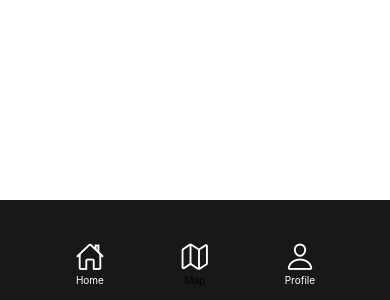
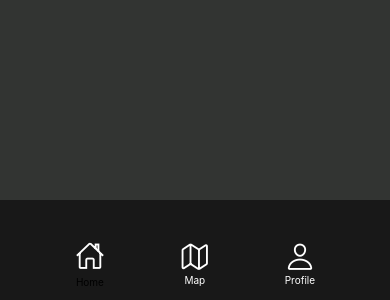
Before and after one commit to jwmke/eSkate, a React Native app: screen / in a window 390 px wide. Shown: the part 544-844 px from the top of the page. Built offline with nearby package versions, Linux system fonts and the light colour scheme.

Commit message:
navbar complete functionality w/ Context

```diff
--- a/App.tsx
+++ b/App.tsx
@@ -1,15 +1,26 @@
-import { StatusBar } from 'expo-status-bar';
 import { StyleSheet, View } from 'react-native';
 import Map from './pages/map';
-import { useState } from 'react';
+import Home from './pages/home';
+import Profile from './pages/profile';
+import { createContext, useState } from 'react';
+
+export const PageContext = createContext(null);
 
 export default function App() {
   const [page, setPage] = useState('home');
 
+  const togglePage = (p:string) => {
+    setPage(p);
+  }
+
   return (
-    <View style={styles.container}>
-      <Map setPage={() => setPage}/>
-    </View>
+    <PageContext.Provider value={{ togglePage } as any}>
+      <View style={styles.container}>
+        {page === 'home' ? <Home/>
+        : page === 'map' ? <Map/>
+        : <Profile/>}
+      </View>
+    </PageContext.Provider>
   );
 }
 
--- a/pages/home.tsx
+++ b/pages/home.tsx
@@ -0,0 +1,23 @@
+import { StatusBar } from 'expo-status-bar';
+import { StyleSheet, View } from 'react-native';
+
+import NavBar from '../ui/components/navbar';
+
+type HomeProps = {
+};
+
+export default function Home(props: HomeProps) {
+    return (
+      <View style={styles.container}>
+        <NavBar selected={'home'} />
+        <StatusBar style="inverted" />
+      </View>
+    );
+  }
+
+  const styles = StyleSheet.create({
+    container: {
+      flex: 1,
+      backgroundColor: '#323432'
+    },
+  });
--- a/pages/map.tsx
+++ b/pages/map.tsx
@@ -8,7 +8,6 @@ import * as data from '../ui/style/map.json';
 import NavBar from '../ui/components/navbar';
 
 type MapProps = {
-  setPage: Function;
 };
 
 export default function Map(props: MapProps) {
@@ -16,8 +15,16 @@ export default function Map(props: MapProps) {
 
     return (
       <View style={styles.container}>
-        <MapView style={styles.map} customMapStyle={mapStyle} showsCompass={false}/>
-        <NavBar selected={'map'} setPage={props.setPage}/>
+        <MapView style={styles.map}
+          customMapStyle={mapStyle}
+          showsCompass={false}
+          initialRegion={{
+            latitude: 43.040758,
+            longitude: -87.904113,
+            latitudeDelta: 0.0922,
+            longitudeDelta: 0.0421,
+          }}/>
+        <NavBar selected={'map'}/>
         <StatusBar style="inverted" />
       </View>
     );
@@ -32,16 +39,4 @@ export default function Map(props: MapProps) {
       height: '100%',
       zIndex: 1,
     },
-    // searchBox: {
-    //   height: 55,
-    //   width: 55,
-    //   top: 45,
-    //   right: 15,
-    //   position: "absolute",
-    //   backgroundColor: "#fff",
-    //   zIndex: 2,
-    //   borderRadius: 10,
-    //   alignItems: 'center',
-    //   justifyContent: 'center'
-    // }
   });
--- a/pages/profile.tsx
+++ b/pages/profile.tsx
@@ -0,0 +1,23 @@
+import { StatusBar } from 'expo-status-bar';
+import { StyleSheet, View } from 'react-native';
+
+import NavBar from '../ui/components/navbar';
+
+type ProfileProps = {
+};
+
+export default function Profile(props: ProfileProps) {
+    return (
+      <View style={styles.container}>
+        <NavBar selected={'profile'}/>
+        <StatusBar style="inverted" />
+      </View>
+    );
+  }
+
+  const styles = StyleSheet.create({
+    container: {
+      flex: 1,
+      backgroundColor: '#323432'
+    },
+  });
--- a/ui/components/navbar.tsx
+++ b/ui/components/navbar.tsx
@@ -1,24 +1,44 @@
 import { StyleSheet, View, Text, TouchableOpacity } from 'react-native';
+import { useContext } from 'react';
 import { LinearGradient } from 'expo-linear-gradient';
 import { Ionicons } from '@expo/vector-icons';
 import MaskedView from '@react-native-masked-view/masked-view';
 
+import { PageContext } from '../../App';
+
 type NavBarProps = {
     selected: string,
-    setPage: Function
 };
 
 export default function NavBar(props: NavBarProps) {
+    const { togglePage } : any = useContext(
+        PageContext
+    );
+
     return (
     <View style={styles.background}>
-        <TouchableOpacity onPress={props.setPage('home')}>
-            <View style={styles.navButton}>
+        <TouchableOpacity onPress={() => togglePage('home')}>
+            {props.selected === 'home' ? <View style={styles.navButton}>
+                <MaskedView maskElement={<Ionicons name="home-outline" size={30} color="white" />}>
+                    <LinearGradient style={{width: 30, height: 30}}
+                                colors={['#fe4773', '#8f30a1']}
+                                start={{ x: 0, y: 0 }}
+                                end={{ x: 0, y: 1 }}/>
+                    </MaskedView>
+                    <MaskedView maskElement={<Text style={styles.selectedText}>Home</Text>}>
+                    <LinearGradient style={{width: 27, height: 20}}
+                                colors={['#fe4773', '#8f30a1']}
+                                start={{ x: 0, y: 0 }}
+                                end={{ x: 0, y: 1 }}/>
+                                <Text style={[styles.selectedText, {opacity: 0}]}>Home</Text>
+                </MaskedView>
+            </View> : <View style={styles.navButton}>
                 <Ionicons name="home-outline" size={30} color="white" />
                 <Text style={styles.unselectedText}>Home</Text>
-            </View>
+            </View>}
         </TouchableOpacity>
-        <TouchableOpacity onPress={props.setPage('map')}>
-            <View style={styles.navButton}>
+        <TouchableOpacity onPress={() => togglePage('map')}>
+            {props.selected === 'map' ? <View style={styles.navButton}>
                 <MaskedView maskElement={<Ionicons name="map-outline" size={30} color="white" />}>
                     <LinearGradient style={{width: 30, height: 30}}
                                 colors={['#fe4773', '#8f30a1']}
@@ -32,13 +52,30 @@ export default function NavBar(props: NavBarProps) {
                                 end={{ x: 0, y: 1 }}/>
                                 <Text style={[styles.selectedText, {opacity: 0}]}>Map</Text>
                 </MaskedView>
-            </View>
+            </View> : <View style={styles.navButton}>
+                <Ionicons name="map-outline" size={30} color="white" />
+                <Text style={styles.unselectedText}>Map</Text>
+            </View>}
         </TouchableOpacity>
-        <TouchableOpacity onPress={props.setPage('profile')}>
-            <View style={styles.navButton}>
+        <TouchableOpacity onPress={() => togglePage('profile')}>
+            {props.selected === 'profile' ? <View style={styles.navButton}>
+                <MaskedView maskElement={<Ionicons name="person-outline" size={30} color="white" />}>
+                    <LinearGradient style={{width: 30, height: 30}}
+                                colors={['#fe4773', '#8f30a1']}
+                                start={{ x: 0, y: 0 }}
+                                end={{ x: 0, y: 1 }}/>
+                    </MaskedView>
+                    <MaskedView maskElement={<Text style={styles.selectedText}>Profile</Text>}>
+                    <LinearGradient style={{width: 29, height: 20}}
+                                colors={['#fe4773', '#8f30a1']}
+                                start={{ x: 0, y: 0 }}
+                                end={{ x: 0, y: 1 }}/>
+                                <Text style={[styles.selectedText, {opacity: 0}]}>Profile</Text>
+                </MaskedView>
+            </View> : <View style={styles.navButton}>
                 <Ionicons name="person-outline" size={30} color="white" />
                 <Text style={styles.unselectedText}>Profile</Text>
-            </View>
+            </View>}
         </TouchableOpacity>
     </View>
     );
@@ -64,6 +101,7 @@ export default function NavBar(props: NavBarProps) {
     },
     selectedText: {
         fontSize: 10,
+        paddingTop: 3
     },
     unselectedText: {
         fontSize: 10,
```
Lines whose indentation alone changed are shown as unchanged.
